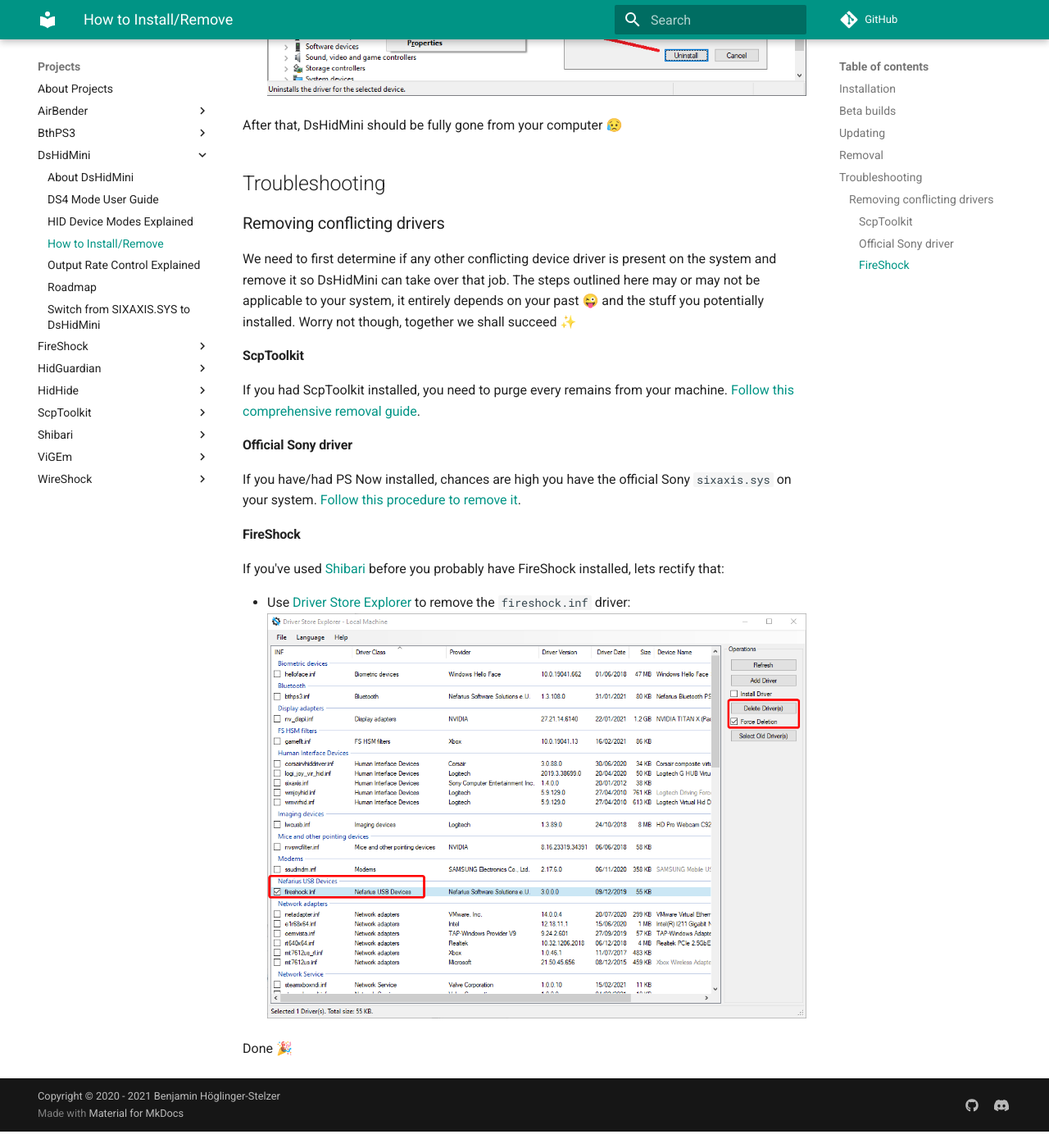
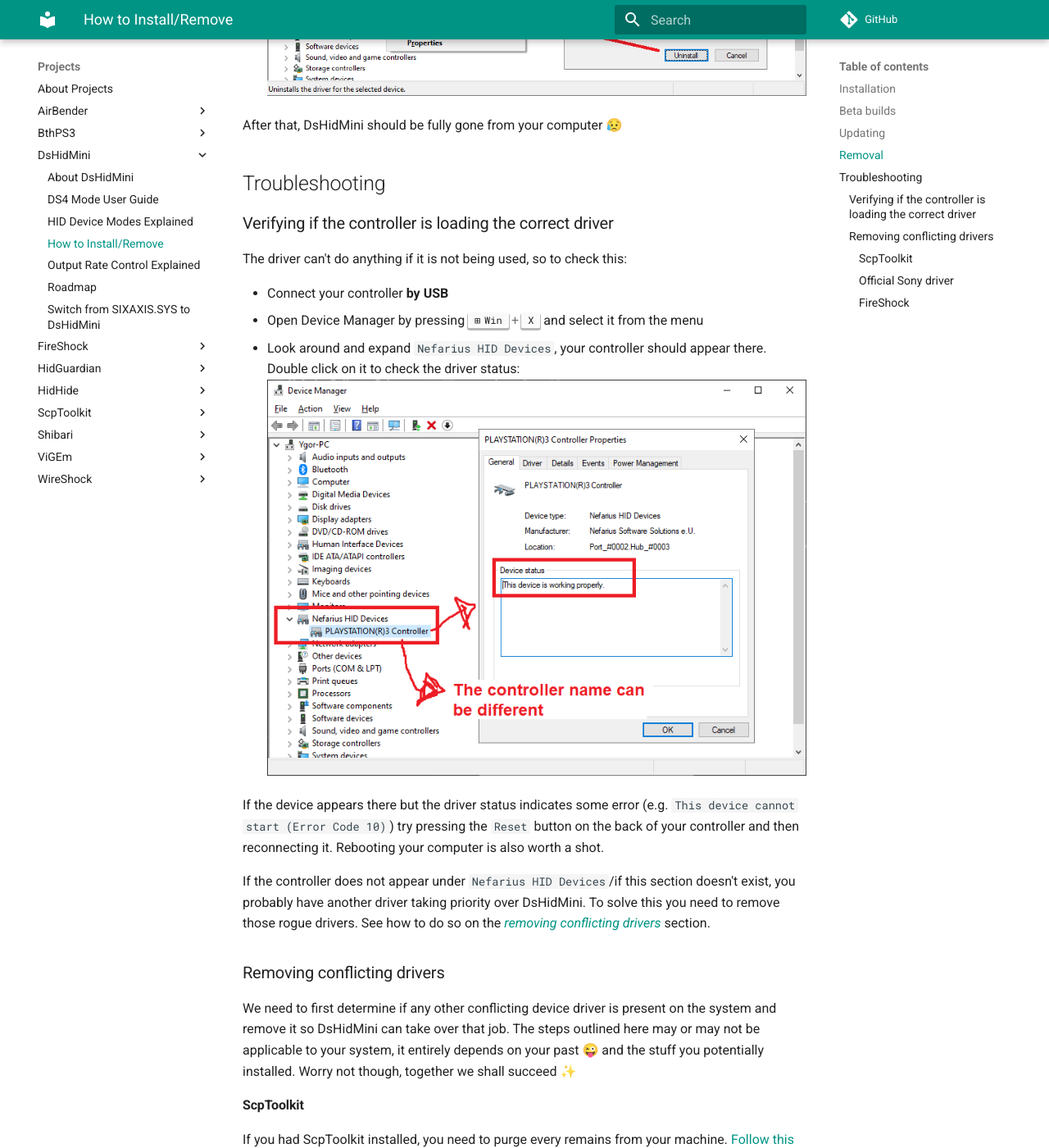
Before and after one commit to nefarius/ViGEm.github.io, an MkDocs documentation site: the page built from docs/projects/DsHidMini/How-to-Install.md, in a window 1280 px wide and 1400 px high, scrolled down 3632 px. Shown: the whole window at 82% size. Built offline with MkDocs 1.6.1 and Material for MkDocs 9.7.7, drawn with Linux system fonts in a browser that asks for light colours; comment, search, counter and statistics services are not loaded.

Commit message:
Created section on how to check if DsHidMini is being loaded

```diff
--- a/docs/projects/DsHidMini/How-to-Install.md
+++ b/docs/projects/DsHidMini/How-to-Install.md
@@ -51,6 +51,19 @@
 
 ## Troubleshooting
 
+### Verifying if the controller is loading the correct driver
+
+The driver can't do anything if it is not being used, so to check this:
+
+- Connect your controller __by USB__
+- Open Device Manager by pressing ++win+x++ and select it from the menu
+- Look around and expand `Nefarius HID Devices`, your controller should appear there. Double click on it to check the driver status:
+![DsHidMini_DeviceManager](images/DsHidMini_Correctly_Loaded.png){: .glightbox }
+
+If the device appears there but the driver status indicates some error (e.g. `This device cannot start (Error Code 10)`) try pressing the `Reset` button on the back of your controller and then reconnecting it. Rebooting your computer is also worth a shot.
+
+If the controller does not appear under `Nefarius HID Devices`/if this section doesn't exist, you probably have another driver taking priority over DsHidMini. To solve this you need to remove those rogue drivers. See how to do so on the [_removing conflicting drivers_](#Removing-conflicting-drivers) section.
+
 ### Removing conflicting drivers
 
 We need to first determine if any other conflicting device driver is present on the system and remove it so DsHidMini can take over that job. The steps outlined here may or may not be applicable to your system, it entirely depends on your past 😜 and the stuff you potentially installed. Worry not though, together we shall succeed ✨
```
